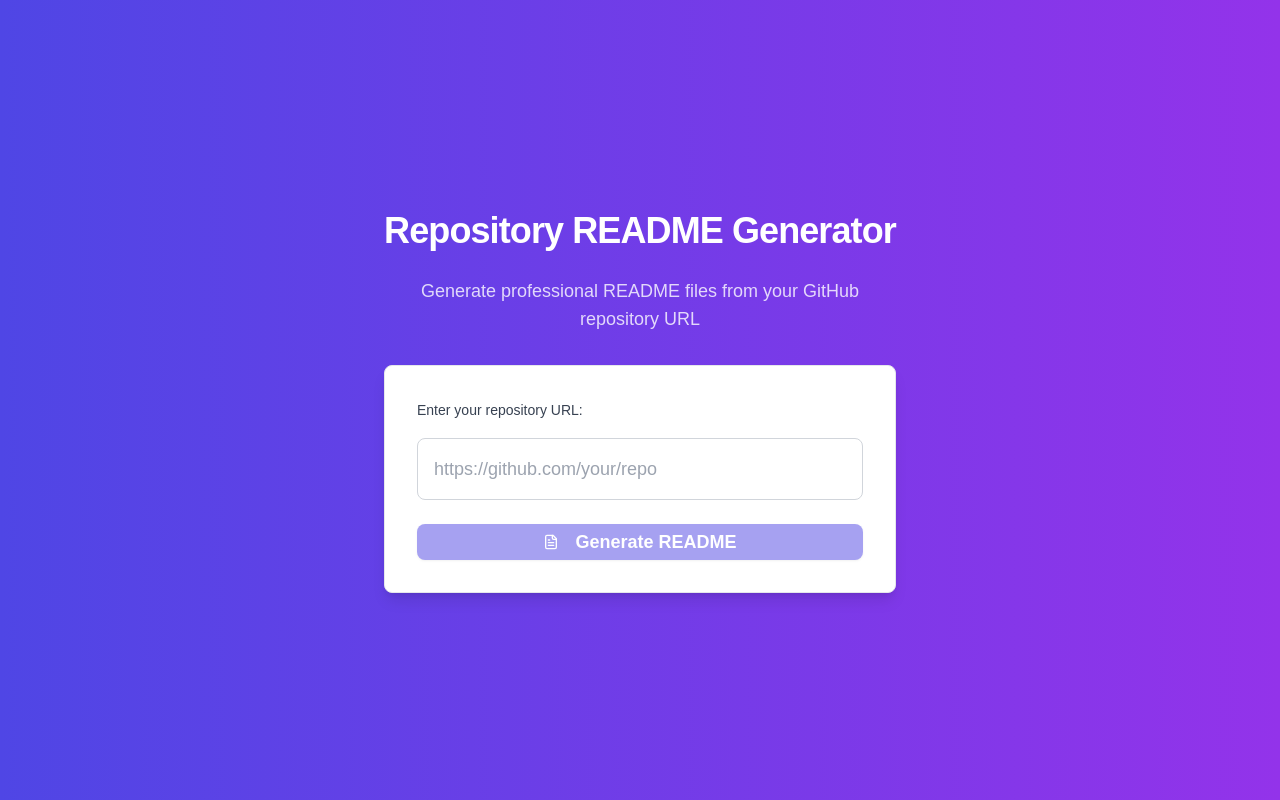
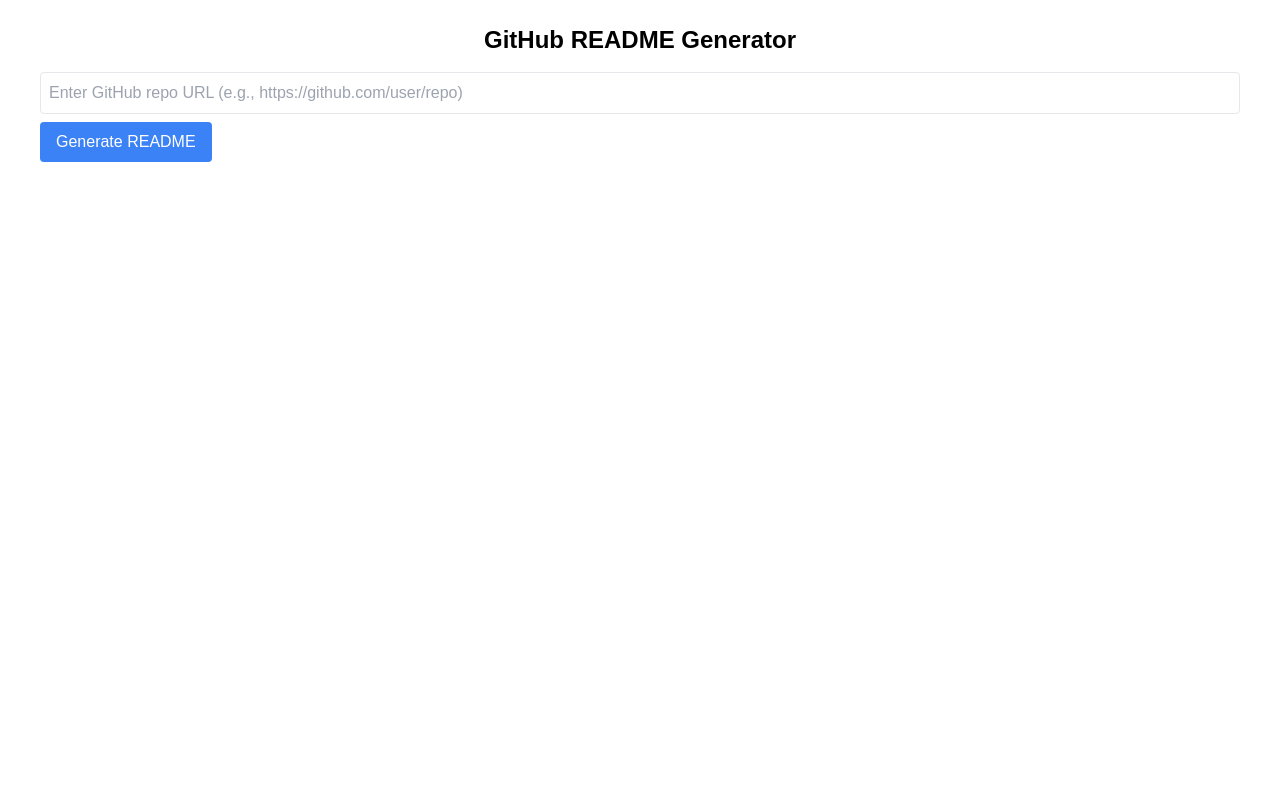
Before and after one commit to AshwiniParaye1/Github-Readme-Generator, a Next.js app: page / in a window 1280 px wide. Built offline with nearby package versions, Linux system fonts and the light colour scheme.

Commit message:
revert changes

```diff
--- /dev/null
+++ b/app/components/ReadmePreview.tsx
@@ -0,0 +1,29 @@
+// components/ReadmePreview.tsx;
+
+import ReactMarkdown from "react-markdown";
+import fileDownload from "js-file-download";
+
+interface ReadmePreviewProps {
+  readmeContent: string;
+}
+
+export default function ReadmePreview({ readmeContent }: ReadmePreviewProps) {
+  const handleDownload = () => {
+    fileDownload(readmeContent, "README.md");
+  };
+
+  return (
+    <div className="p-4 border rounded bg-gray-100 text-black">
+      <h2 className="text-xl font-bold">📄 README Preview</h2>
+      <div className="bg-white p-2 rounded shadow mt-2">
+        <ReactMarkdown>{readmeContent}</ReactMarkdown>
+      </div>
+      <button
+        className="mt-2 px-4 py-2 bg-green-500 text-white rounded"
+        onClick={handleDownload}
+      >
+        Download README.md
+      </button>
+    </div>
+  );
+}
--- /dev/null
+++ b/app/components/RepoInput.tsx
@@ -0,0 +1,29 @@
+// components/RepoInput.tsx;
+
+import { useState } from "react";
+
+interface RepoInputProps {
+  onGenerate: (repoUrl: string) => void;
+}
+
+export default function RepoInput({ onGenerate }: RepoInputProps) {
+  const [repoUrl, setRepoUrl] = useState("");
+
+  return (
+    <div className="p-4 text-black">
+      <input
+        type="text"
+        className="w-full p-2 border rounded"
+        placeholder="Enter GitHub repo URL (e.g., https://github.com/user/repo)"
+        value={repoUrl}
+        onChange={(e) => setRepoUrl(e.target.value)}
+      />
+      <button
+        className="mt-2 px-4 py-2 bg-blue-500 text-white rounded"
+        onClick={() => onGenerate(repoUrl)}
+      >
+        Generate README
+      </button>
+    </div>
+  );
+}
--- a/app/page.tsx
+++ b/app/page.tsx
@@ -1,143 +1,30 @@
 //app/page.tsx
-/* eslint-disable @typescript-eslint/no-unused-vars */
 
 "use client";
 
 import { useState } from "react";
-import { Button } from "@/components/ui/button";
-import { Card } from "@/components/ui/card";
-import { FileText, Download } from "lucide-react";
-import { toast } from "sonner";
-import Image from "next/image";
+import { fetchRepoData } from "./utils/fetchRepoData";
+import { generateReadme } from "./utils/generateReadme";
+import ReadmePreview from "./components/ReadmePreview";
+import RepoInput from "./components/RepoInput";
 
 export default function Home() {
-  const [repoUrl, setRepoUrl] = useState<string>("");
-  const [readme, setReadme] = useState<string>("");
-  const [loading, setLoading] = useState(false);
+  const [readmeContent, setReadmeContent] = useState("");
 
-  const generateReadme = async () => {
-    try {
-      setLoading(true);
-
-      // Send only the GitHub repository URL
-      const response = await fetch("/api/analyze", {
-        method: "POST",
-        headers: {
-          "Content-Type": "application/json"
-        },
-        body: JSON.stringify({ repoUrl })
-      });
-
-      const data = await response.json();
-      if (data.error) {
-        throw new Error(data.error);
-      }
-
-      setReadme(data.readme);
-      toast.success("README generated successfully!");
-    } catch (error) {
-      const message =
-        error instanceof Error ? error.message : "Failed to generate README";
-      console.error("Error generating README:", error);
-      toast.error(message);
-      setReadme("");
-    } finally {
-      setLoading(false);
-    }
-  };
-
-  const downloadReadme = () => {
-    try {
-      const blob = new Blob([readme], { type: "text/markdown" });
-      const url = window.URL.createObjectURL(blob);
-      const a = document.createElement("a");
-      a.href = url;
-      a.download = "README.md";
-      document.body.appendChild(a);
-      a.click();
-      window.URL.revokeObjectURL(url);
-      document.body.removeChild(a);
-      toast.success("README downloaded successfully!");
-    } catch (error) {
-      toast.error("Failed to download README");
+  const handleGenerate = async (repoUrl: string) => {
+    const repoData = await fetchRepoData(repoUrl);
+    if (repoData) {
+      setReadmeContent(generateReadme(repoData));
     }
   };
 
   return (
-    <main className="flex justify-center items-center min-h-screen bg-gradient-to-r from-indigo-600 to-purple-600 py-8">
-      <div className="w-full sm:w-4/5 md:w-3/5 lg:w-2/5 space-y-8">
-        <div className="text-center space-y-6">
-          <h1 className="text-4xl font-extrabold text-white tracking-tight leading-tight">
-            Repository README Generator
-          </h1>
-          <p className="text-lg text-white/80 text-purple-500">
-            Generate professional README files from your GitHub repository URL
-          </p>
-        </div>
-
-        <Card className="bg-white shadow-lg rounded-lg p-8 space-y-6 border border-gray-200">
-          <div className="space-y-4">
-            <label className="text-sm font-medium text-gray-700">
-              Enter your repository URL:
-            </label>
-            <input
-              type="text"
-              value={repoUrl}
-              onChange={(e) => setRepoUrl(e.target.value)}
-              placeholder="https://github.com/your/repo"
-              className="w-full p-4 text-lg rounded-lg border border-gray-300 focus:ring-2 focus:ring-blue-500"
-            />
-          </div>
-
-          <Button
-            onClick={generateReadme}
-            disabled={loading || !repoUrl.trim()}
-            className="w-full bg-indigo-600 text-white hover:bg-indigo-700 focus:ring-2 focus:ring-blue-500 rounded-lg py-3 text-lg font-semibold"
-          >
-            {loading ? (
-              <Image
-                src={"/generating.gif"}
-                width={20}
-                height={20}
-                alt="generating"
-              />
-            ) : (
-              <>
-                <FileText className="mr-2 h-5 w-5" />
-                Generate README
-              </>
-            )}
-          </Button>
-        </Card>
-
-        {readme && (
-          <Card className="bg-white shadow-lg rounded-lg p-8 space-y-6 border border-gray-200">
-            <div className="flex justify-between items-center">
-              <h2 className="text-xl font-semibold text-gray-800">
-                Generated README
-              </h2>
-              <div className="space-x-4 mt-4 md:mt-0 flex items-center">
-                <Button
-                  variant="outline"
-                  onClick={() => {
-                    navigator.clipboard.writeText(readme);
-                    toast.success("Copied to clipboard!");
-                  }}
-                >
-                  Copy to Clipboard
-                </Button>
-                <Button variant="default" onClick={downloadReadme}>
-                  <Download className="mr-2 h-5 w-5" />
-                  Download README
-                </Button>
-              </div>
-            </div>
-            <pre className="p-6 bg-gray-50 rounded-lg overflow-auto text-sm text-gray-800">
-              {readme}
-            </pre>
-          </Card>
-        )}
-      </div>
-    </main>
+    <div className="container mx-auto p-6">
+      <h1 className="text-2xl font-bold text-center">
+        GitHub README Generator
+      </h1>
+      <RepoInput onGenerate={handleGenerate} />
+      {readmeContent && <ReadmePreview readmeContent={readmeContent} />}
+    </div>
   );
 }
--- /dev/null
+++ b/app/utils/fetchRepoData.ts
@@ -0,0 +1,45 @@
+//utils/fetchRepoData.ts
+
+import axios from "axios";
+
+export async function fetchRepoData(repoUrl: string) {
+  try {
+    const match = repoUrl.match(/github\.com\/([^/]+)\/([^/]+)/);
+    if (!match) throw new Error("Invalid GitHub URL");
+
+    const [, owner, repo] = match;
+
+    // Fetch repository details
+    const { data } = await axios.get(
+      `https://api.github.com/repos/${owner}/${repo}`
+    );
+
+    // Fetch repository topics (as features)
+    const topicsResponse = await axios.get(
+      `https://api.github.com/repos/${owner}/${repo}/topics`,
+      {
+        headers: { Accept: "application/vnd.github.mercy-preview+json" }
+      }
+    );
+
+    // Fetch languages used
+    const languagesResponse = await axios.get(
+      `https://api.github.com/repos/${owner}/${repo}/languages`
+    );
+
+    return {
+      name: data.name,
+      description: data.description || "No description available.",
+      stars: data.stargazers_count,
+      forks: data.forks_count,
+      language: data.language || "Not specified",
+      topics: topicsResponse.data.names || [],
+      languages: Object.keys(languagesResponse.data),
+      owner: data.owner.login,
+      repo: repo
+    };
+  } catch (error) {
+    console.error("Error fetching repo data:", error);
+    return null;
+  }
+}
--- /dev/null
+++ b/app/utils/generateReadme.ts
@@ -0,0 +1,42 @@
+//utils/generateReadme.ts
+
+export function generateReadme(data: any) {
+  if (!data) return "";
+
+  return `# ${data.name}
+
+    🖥️ **Language:** ${data.language}
+
+    ## 📝 Description
+    ${data.description}
+
+    ## ✨ Features
+    ${
+      data.topics.length > 0
+        ? data.topics.map((topic: string) => `- ${topic}`).join("\n")
+        : "- No specific features mentioned."
+    }
+
+    ## 🔧 Technologies Used
+    ${
+      data.languages.length > 0
+        ? data.languages.map((lang: string) => `- ${lang}`).join("\n")
+        : "- No languages detected."
+    }
+
+    ## 📦 Installation
+    \`\`\`sh
+    git clone https://github.com/${data.owner}/${data.repo}.git
+    cd ${data.repo}
+    npm install
+    \`\`\`
+
+    ## 🚀 Usage
+    \`\`\`sh
+    npm start
+    \`\`\`
+
+    ## 🎉 Thank You
+    Thank you for checking out this project! Feel free to contribute or reach out with feedback.
+      `;
+}
```
Also changed, not shown: app/api/analyze/route.ts (deleted, +0 -52 lines), package.json (+4 -11 lines), 1 other file (tests, documents, lock files or other folders).
